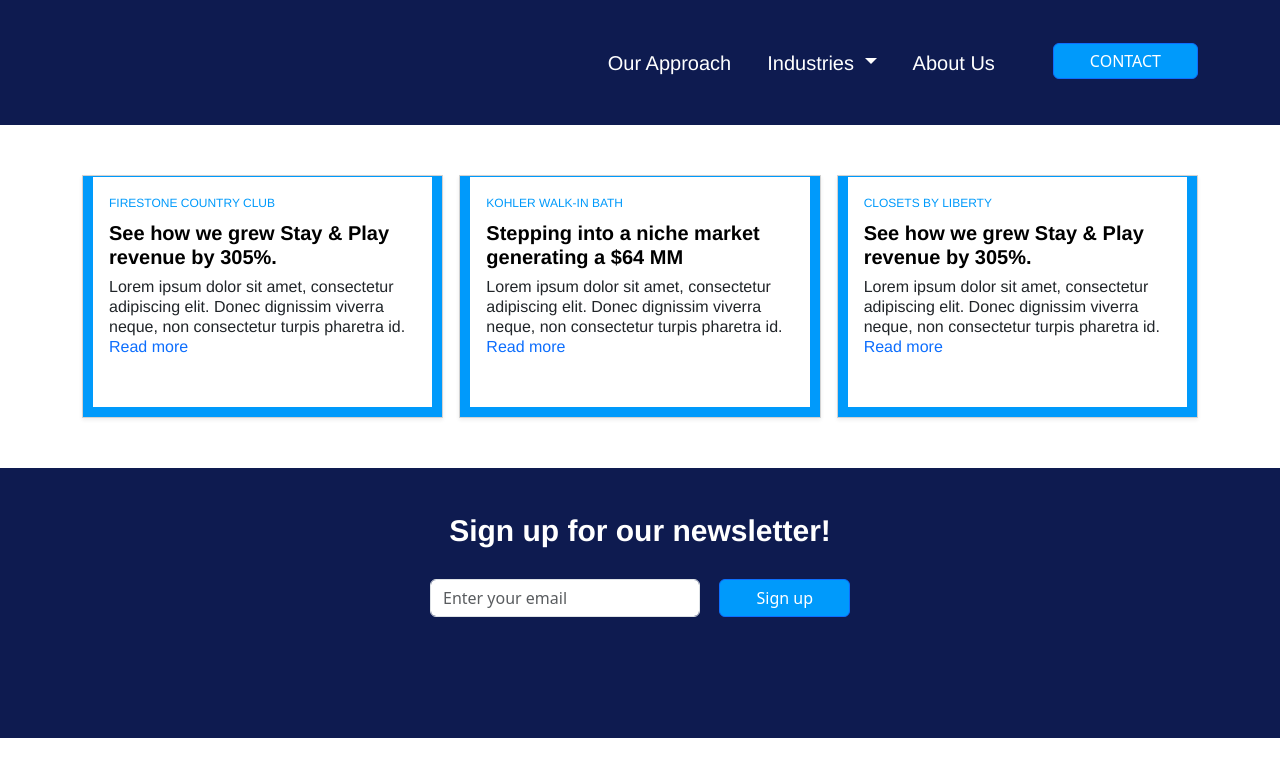
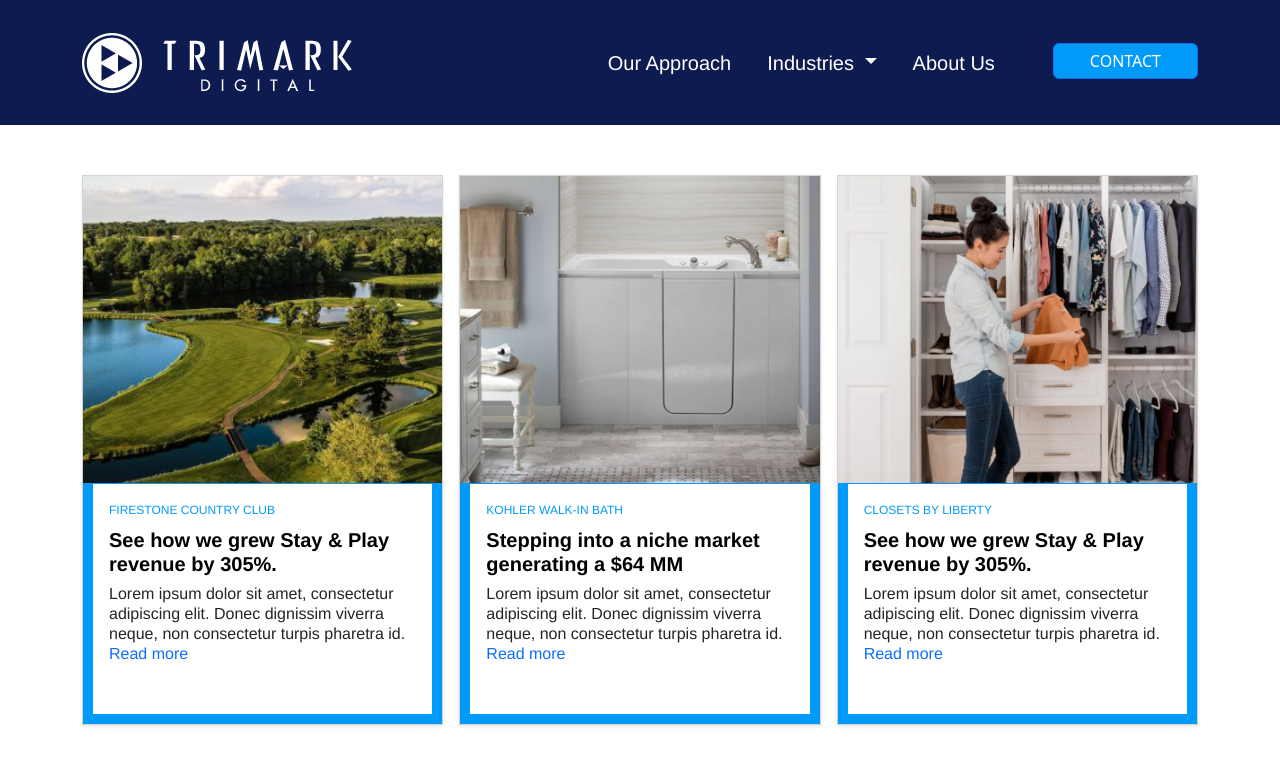
Before and after one commit to ccarper03/TriMark_TakeHomeTest, a website: page index.html in a window 1280 px wide. Shown: the top 772 px of the page. Drawn offline with nearby package versions, Linux system fonts and the light colour scheme.

Commit message:
fix broken images and styles

```diff
--- a/index.html
+++ b/index.html
@@ -7,7 +7,7 @@
     <!-- Bootstrap Stylesheet -->
     <link href="https://cdn.jsdelivr.net/npm/bootstrap@5.3.2/dist/css/bootstrap.min.css" rel="stylesheet">
     <!-- Main Stylesheet -->
-    <link rel="stylesheet" href="/styles/style.css">
+    <link rel="stylesheet" href="styles/style.css">
     <title>Interview Project</title>
 </head>
 
@@ -18,7 +18,7 @@
             <nav class="navbar navbar-expand-lg navbar-light ">
                 <a href="#"
                     class="navbar-brand d-flex align-items-center mb-3 mb-md-0 me-md-auto link-body-emphasis text-decoration-none">
-                    <img src="~/img/Logo.png" alt="">
+                    <img src="img/Logo.png" alt="">
                 </a>
                 <button class="navbar-toggler" type="button" data-bs-toggle="collapse"
                     data-bs-target="#navbarNavDropdown" aria-controls="navbarNavDropdown" aria-expanded="false"
@@ -61,7 +61,7 @@
             <div class="row row-cols-1 row-cols-sm row-cols-md-3 g-3">
                 <div class="col">
                     <div class="card rounded-0 shadow-sm">
-                        <img src="~/img/firestone.png" width="100%" alt="">
+                        <img src="img/firestone.png" width="100%" alt="">
                         <div class="card-body border">
                             <h2>FIRESTONE COUNTRY CLUB</h2>
                             <h3>See how we grew Stay & Play revenue by 305%.</h3>
@@ -75,7 +75,7 @@
 
                 <div class="col">
                     <div class="card rounded-0 shadow-sm">
-                        <img src="~/img/kohler.png" width="100%" alt="">
+                        <img src="img/kohler.png" width="100%" alt="">
                         <div class="card-body border">
                             <h2>KOHLER WALK-IN BATH</h2>
                             <h3>Stepping into a niche market generating a $64 MM</h3>
@@ -89,7 +89,7 @@
 
                 <div class="col">
                     <div class="card rounded-0 shadow-sm">
-                        <img src="~/img/closests.png" width="100%" alt="">
+                        <img src="img/closests.png" width="100%" alt="">
                         <div class="card-body border">
                             <h2>CLOSETS BY LIBERTY</h2>
                             <h3>See how we grew Stay & Play revenue by 305%.</h3>
```
